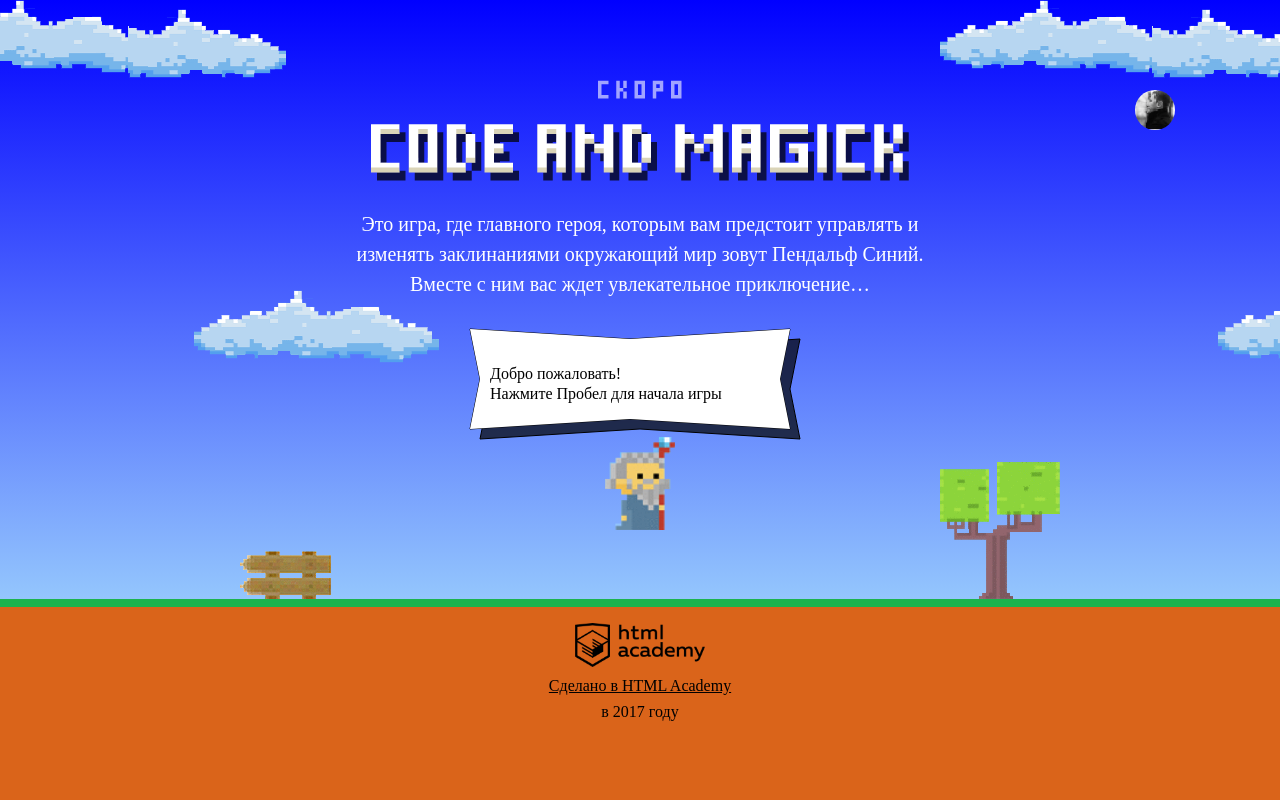
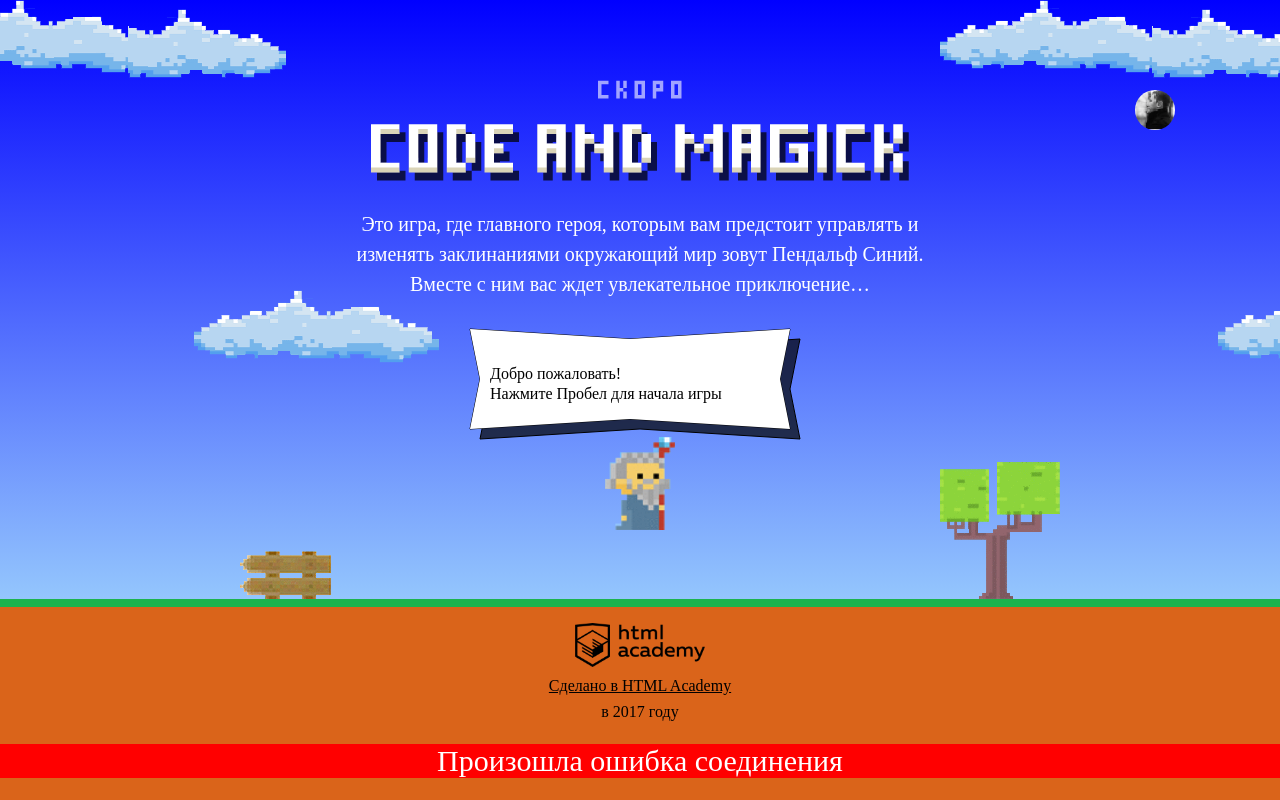
Before and after one commit to stigsanek/code-and-magick, a website: page index.html in a window 1280 px wide. Drawn offline with Linux system fonts and the light colour scheme; no server answers; a web font is replaced by a local one.

Commit message:
Добавляет обработку ошибок при загрузке данных

```diff
--- a/index.html
+++ b/index.html
@@ -221,6 +221,7 @@
 </script>
 <script src="js/stat.js"></script>
 <script src="js/backend.js"></script>
+<script src="js/error.js"></script>
 <script src="js/wizard.js"></script>
 <script src="js/colorize.js"></script>
 <script src="js/dialog.js"></script>
--- a/js/backend.js
+++ b/js/backend.js
@@ -5,6 +5,7 @@
   var URL = 'https://js.dump.academy/code-and-magick/data';
   var STATUS_CODE_SUCCESS = 200;
   var ONE_SECOND = 1000;
+  var TIMEOUT = 10000;
 
   var loadData = function (onLoad, onError, method) {
 
@@ -27,7 +28,7 @@
       onError('Запрос не успел выполниться за ' + xhr.timeout / ONE_SECOND + 'секунд');
     });
 
-    xhr.timeout = ONE_SECOND;
+    xhr.timeout = TIMEOUT;
 
     xhr.open('GET', URL);
     xhr.send();
--- /dev/null
+++ b/js/error.js
@@ -0,0 +1,20 @@
+'use strict';
+
+// Модуль обработки ошибок
+(function () {
+  var createError = function (message) {
+    var errorElement = document.createElement('div');
+    errorElement.style = 'z-index: 100; margin: 0 auto; text-align: center; background-color: red;';
+    errorElement.style.position = 'absolute';
+    errorElement.style.left = 0;
+    errorElement.style.right = 0;
+    errorElement.style.fontSize = '30px';
+
+    errorElement.textContent = message;
+    document.body.appendChild(errorElement);
+  };
+
+  window.error = {
+    add: createError
+  };
+})();
--- a/js/main.js
+++ b/js/main.js
@@ -17,7 +17,7 @@
 
   document.addEventListener('DOMContentLoaded', function () {
     // Загружает данные
-    window.backend.load(window.dialog.add, onError, window.wizard.create);
+    window.backend.load(window.dialog.add, window.error.add, window.wizard.create);
     userDialog.querySelector('.setup-similar').classList.remove('hidden');
     // Управляет внешним видом персонажа
     window.colorize.change(coatWizardElement, coatInputElement, WIZARD_COAT_COLORS, 'fill');
```
